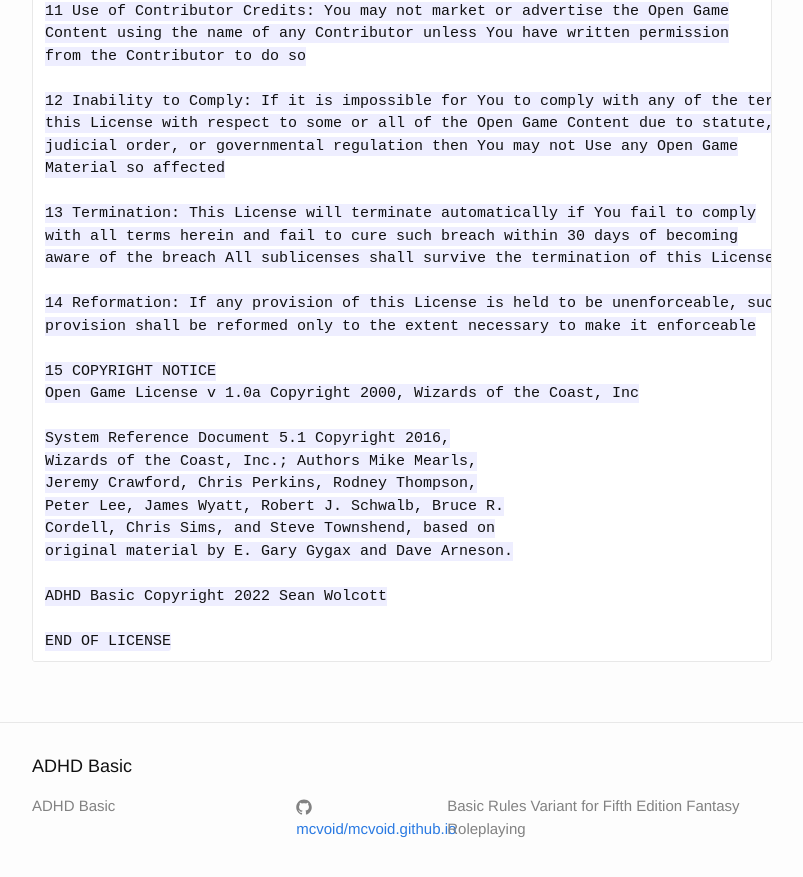
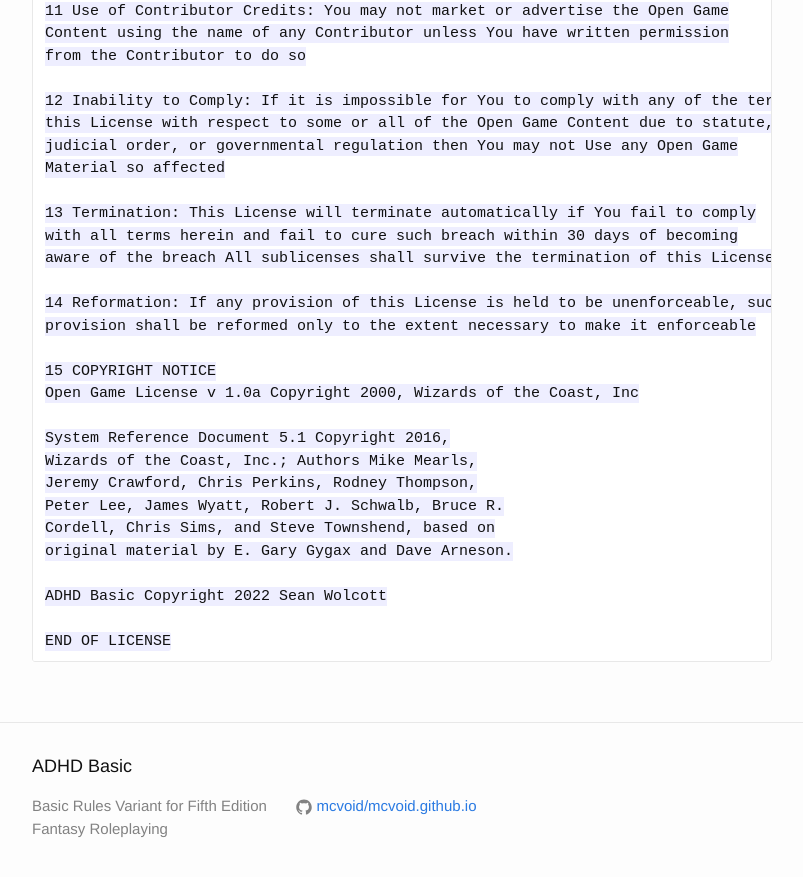
Before and after one commit to mcvoid/mcvoid.github.io, a Jekyll site: the page built from player-guide.md, in a window 1280 px wide and 900 px high, scrolled down 35185 px. Shown: the top 877 px of the window, without its empty margins (238-1041 px from the left). Built offline with Jekyll 4.4.1, drawn with Linux system fonts in a browser that asks for light colours.

Commit message:
Adjust footer

```diff
--- a/_includes/footer.html
+++ b/_includes/footer.html
@@ -5,14 +5,18 @@
     <h2 class="footer-heading">{{ site.title }}</h2>
 
     <div class="footer-col-wrapper">
-      <div class="footer-col  footer-col-1">
+      <!-- <div class="footer-col  footer-col-1">
         <ul class="contact-list">
           <li>{{ site.title }}</li>
           <li><a href="mailto:{{ site.email }}">{{ site.email }}</a></li>
         </ul>
+      </div> -->
+
+      <div class="footer-col  footer-col-1">
+        <p class="text">{{ site.description }}</p>
       </div>
 
-      <div class="footer-col  footer-col-2">
+      <div class="footer-col  footer-col-3">
         <ul class="social-media-list">
           {% if site.github_username %}
           <li>
@@ -44,10 +48,6 @@
           {% endif %}
         </ul>
       </div>
-
-      <div class="footer-col  footer-col-3">
-        <p class="text">{{ site.description }}</p>
-      </div>
     </div>
 
   </div>
```
